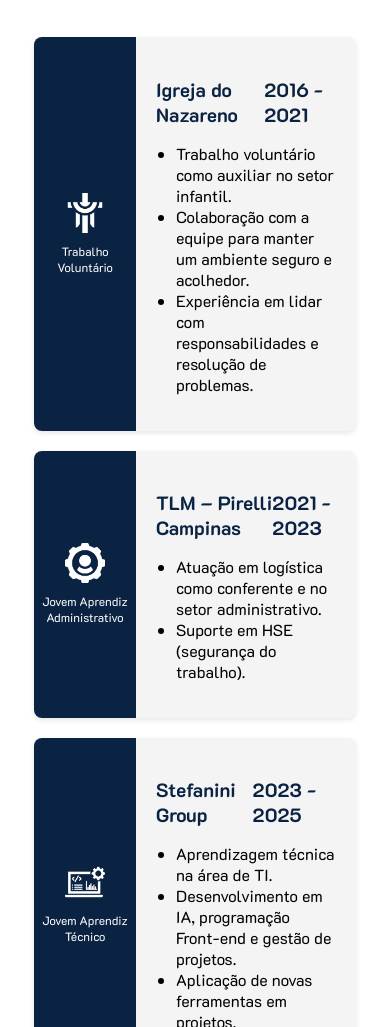
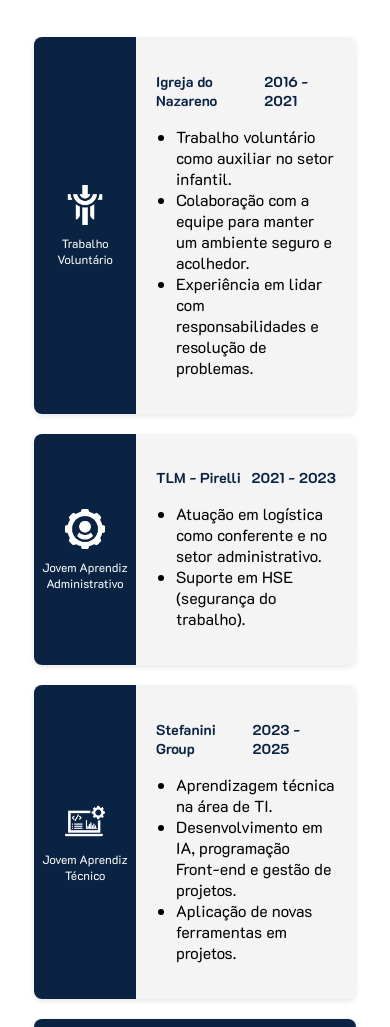
Before and after one commit to Johnizidro/Meu_Portifolio, a plain HTML site: page index.html in a window 390 px wide. Shown: the part 7690-8717 px from the top of the page. Drawn offline with Linux system fonts and the light colour scheme.

Commit message:
atualizações de responsividade

```diff
--- a/index.html
+++ b/index.html
@@ -253,7 +253,7 @@ Acredito que a tecnologia deve ser uma ferramenta para transformar o mundo e sol
           <span>Jovem Aprendiz Administrativo</span>
         </div>
         <div class="experience-content">
-          <h3>TLM – Pirelli Campinas <span>2021 - 2023</span></h3>
+          <h3>TLM - Pirelli <span>2021 - 2023</span></h3>
           <ul>
             <li>Atuação em logística como conferente e no setor administrativo.</li>
             <li>Suporte em HSE (segurança do trabalho).</li>
--- a/style.css
+++ b/style.css
@@ -1294,6 +1294,12 @@ hr {
   .experience-icon img{ width: 40px; height: 40px; }
   .experience-icon span{ font-size: 12px; }
 
-
+.experience-content h3 {
+  font-size: 0.9rem;
+  margin-bottom: 10px;
+  display: flex;
+  justify-content: space-between;
+  color: #0a2342;
+}
 
 }
```
